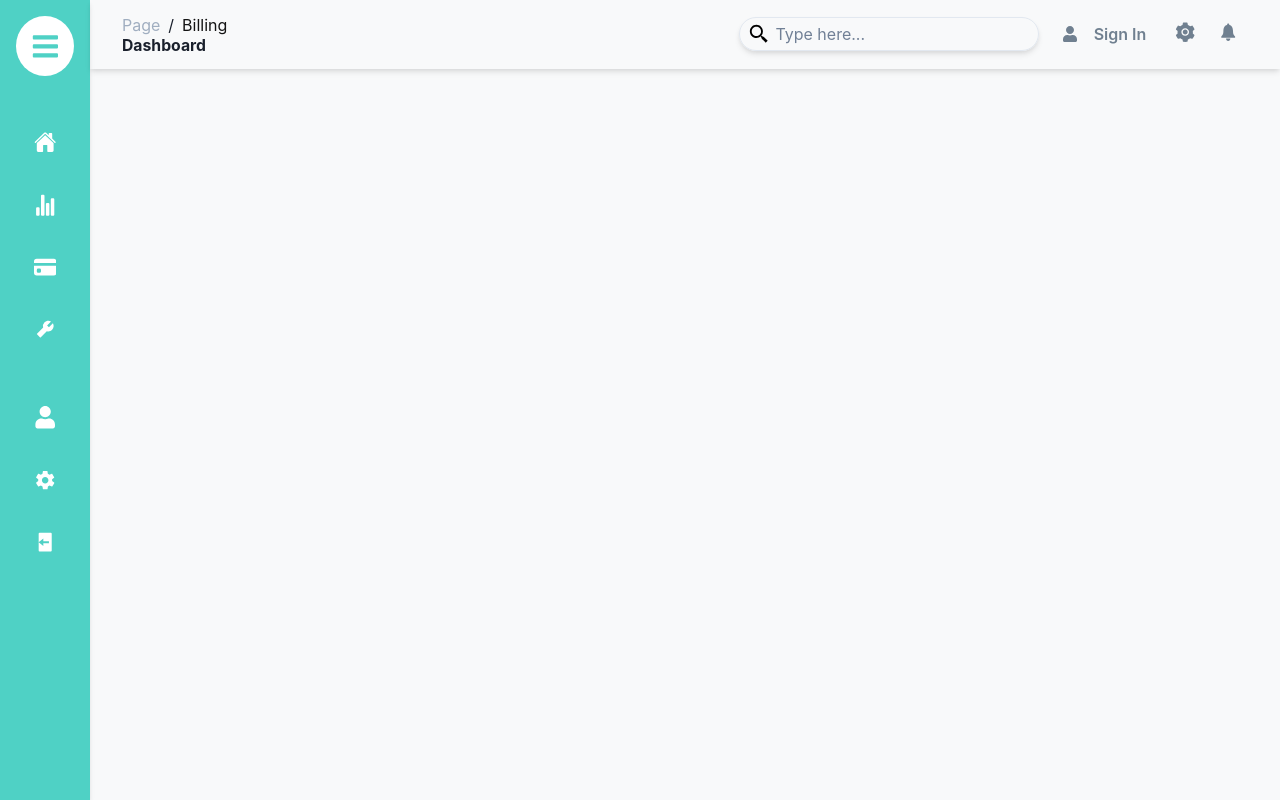
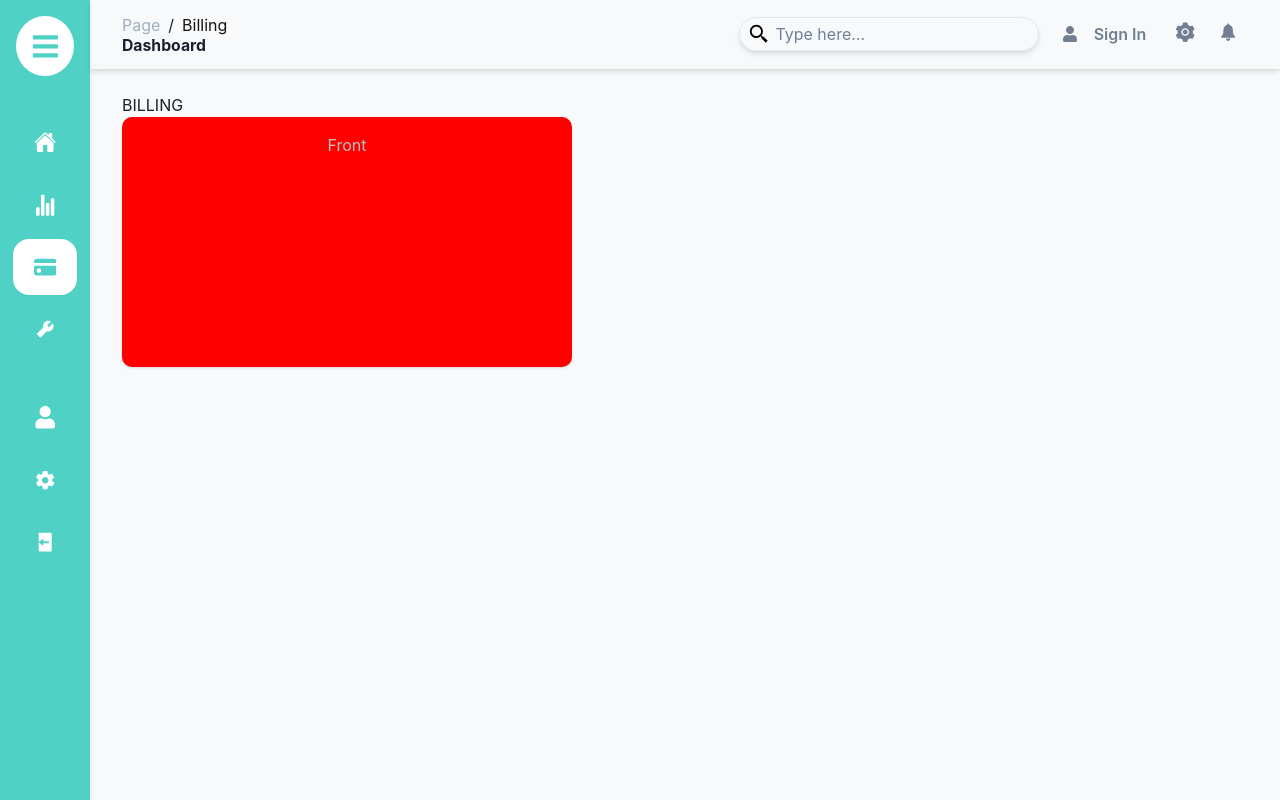
Before and after one commit to matheusscode/react-chakra-dashboard, a React (Vite) app: page /billing in a window 1280 px wide. Built offline with nearby package versions, Linux system fonts and the light colour scheme.

Commit message:
feat: add credit card

```diff
--- /dev/null
+++ b/src/components/Cards/CreditCard/CardBack.tsx
@@ -0,0 +1,32 @@
+import { Box, Flex } from "@chakra-ui/react";
+import React from "react";
+
+interface CardBackProps {
+  isFlipped: boolean;
+}
+
+const CardBack: React.FC<CardBackProps> = ({ isFlipped }) => {
+  return (
+    <Flex
+      direction="column"
+      justify="center"
+      w="100%"
+      h="100%"
+      bg="blue"
+      transition="transform 0.4s ease"
+      transform={isFlipped ? "rotateY(0deg)" : "rotateY(180deg)"}
+      opacity={isFlipped ? 1 : 0}
+      borderRadius="10px"
+      position="absolute"
+      p="1rem"
+      top="0"
+      boxShadow="rgba(0, 0, 0, 0.1) 0px 1px 3px 0px, rgba(0, 0, 0, 0.1) 0px 1px 2px -1px"
+    >
+      <Box w="100%" h="100%" position="relative">
+        Back
+      </Box>
+    </Flex>
+  );
+};
+
+export default CardBack;
--- /dev/null
+++ b/src/components/Cards/CreditCard/CardFront.tsx
@@ -0,0 +1,32 @@
+import { Box, Flex } from "@chakra-ui/react";
+import React from "react";
+
+interface CardFrontProps {
+  isFlipped: boolean;
+}
+
+const CardFront: React.FC<CardFrontProps> = ({ isFlipped }) => {
+  return (
+    <Flex
+      position="absolute"
+      w="100%"
+      h="100%"
+      bg="red"
+      direction="column"
+      justify="center"
+      transition="transform 0.4s ease"
+      transform={isFlipped ? "rotateY(180deg)" : "rotateY(0deg)"}
+      opacity={isFlipped ? 0 : 1}
+      borderRadius="10px"
+      p="1rem"
+      top="0"
+      boxShadow="rgba(0, 0, 0, 0.1) 0px 1px 3px 0px, rgba(0, 0, 0, 0.1) 0px 1px 2px -1px"
+    >
+      <Box w="100%" h="100%" position="relative">
+        Front
+      </Box>
+    </Flex>
+  );
+};
+
+export default CardFront;
--- /dev/null
+++ b/src/components/Cards/CreditCard/index.tsx
@@ -0,0 +1,54 @@
+import React from "react";
+import { Box, Flex } from "@chakra-ui/react";
+import { UseLoadingProps } from "../../../types";
+import CardFront from "./CardFront";
+import CardBack from "./CardBack";
+
+interface CreditCardProps extends UseLoadingProps {}
+
+const CreditCard: React.FC<CreditCardProps> = ({ isLoading }) => {
+  const [isFlipped, setIsFlipped] = React.useState(false);
+
+  const handleCheckboxChange = () => {
+    setIsFlipped(!isFlipped);
+  };
+
+  return (
+    <Box
+      as="label"
+      maxW="450px"
+      w="100%"
+      h="250px"
+      borderRadius="10px"
+      color="silver"
+      textAlign="center"
+      transition="all 0.4s ease"
+      cursor="pointer"
+      pos="relative"
+      opacity={isLoading ? 1 : 0}
+      transform={isLoading ? "translateX(0px)" : "translateX(-500px)"}
+      style={{
+        perspective: "1000px",
+        transformStyle: "preserve-3d",
+      }}
+    >
+      <input
+        type="checkbox"
+        onChange={handleCheckboxChange}
+        style={{ display: "none" }}
+      />
+      <Flex
+        w="100%"
+        h="100%"
+        justifyContent="center"
+        alignItems="center"
+        position="relative"
+      >
+        <CardFront isFlipped={isFlipped} />
+        <CardBack isFlipped={isFlipped} />
+      </Flex>
+    </Box>
+  );
+};
+
+export default CreditCard;
--- a/src/components/RoutesList/links.ts
+++ b/src/components/RoutesList/links.ts
@@ -23,7 +23,7 @@ export const dashboardLinks: RouteLink[] = [
   {
     id: 3,
     text: "Billing",
-    href: " /billing",
+    href: "/billing",
     icon: BsFillCreditCardFill,
   },
   {
--- a/src/components/Tables/Authors/TableAuthors.tsx
+++ b/src/components/Tables/Authors/TableAuthors.tsx
@@ -84,15 +84,17 @@ const TableAuthors: React.FC = () => {
                         fontSize="0.975rem"
                         fontWeight="medium"
                         color="black"
+
                       >
                         {data.member.function.function}
                       </Text>
-                      <Text fontSize="0.875rem">
+                      <Text fontSize="0.825rem" color="slategray">
                         {data.member.function.area}
                       </Text>
                     </Box>
                   </Td>
                   <Td>
+
                     <Box
                       bg={
                         data.member.status === "Online"
--- a/src/components/Tables/TableDots.tsx
+++ b/src/components/Tables/TableDots.tsx
@@ -11,7 +11,7 @@ import { BiDotsVerticalRounded } from "react-icons/bi";
 
 const TableDots: React.FC = () => {
   return (
-    <Menu>
+    <Menu placement="bottom-end">
       <MenuButton
         p="0 0.4rem"
         h="38px"
--- a/src/pages/Billing/index.tsx
+++ b/src/pages/Billing/index.tsx
@@ -1,9 +1,24 @@
-import React from 'react';
-
-// import { Container } from './styles';
+import React from "react";
+import CreditCard from "../../components/Cards/CreditCard";
+import { Flex, useMediaQuery } from "@chakra-ui/react";
+import useLoading from "../../hooks/useLoading";
 
 const Billing: React.FC = () => {
-  return <div />;
-}
+  const { isLoading } = useLoading();
+
+  const [isLargerThan700] = useMediaQuery("(max-width: 700px)");
+
+  return (
+    <Flex
+      w="100%"
+      h="100%"
+      padding={isLargerThan700 ? "1rem" : "1rem 2rem"}
+      direction="column"
+    >
+      BILLING
+      <CreditCard isLoading={isLoading} />
+    </Flex>
+  );
+};
 
 export default Billing;
```
